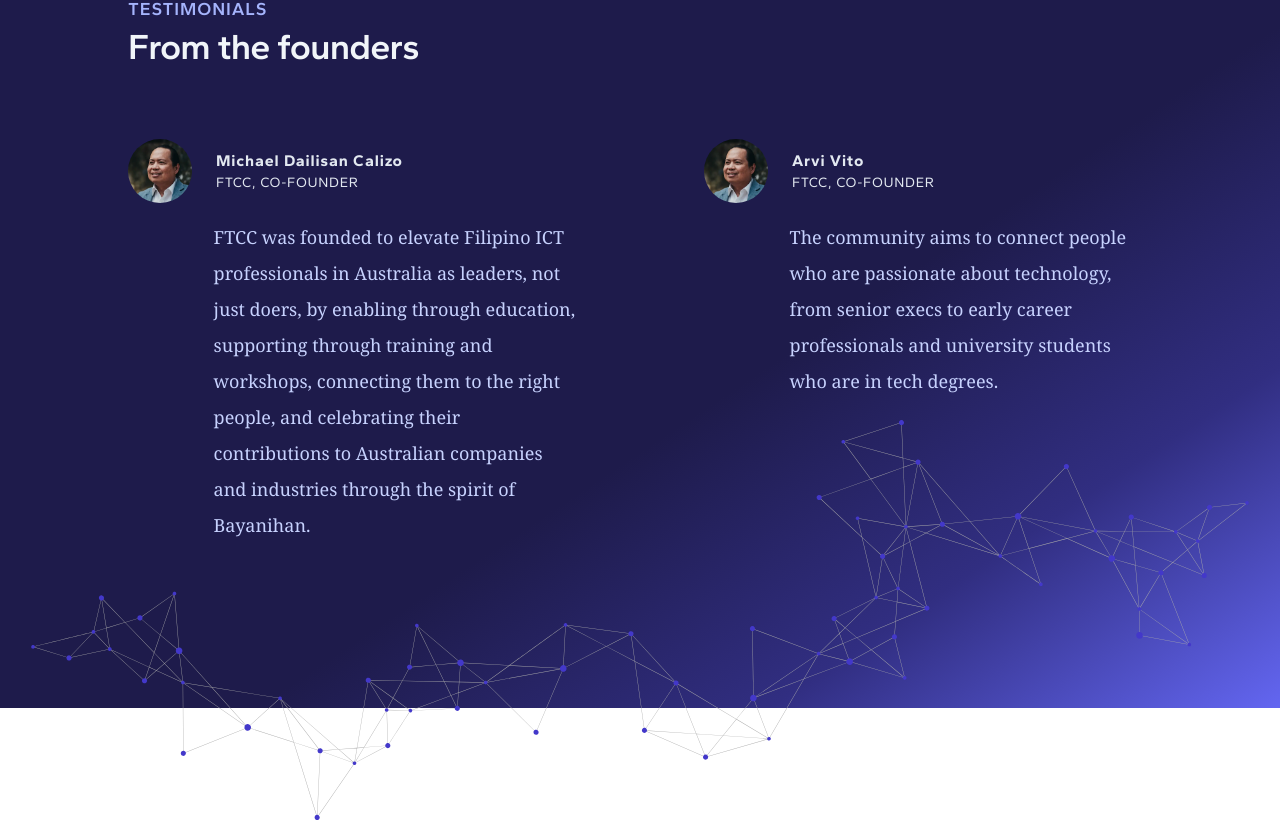
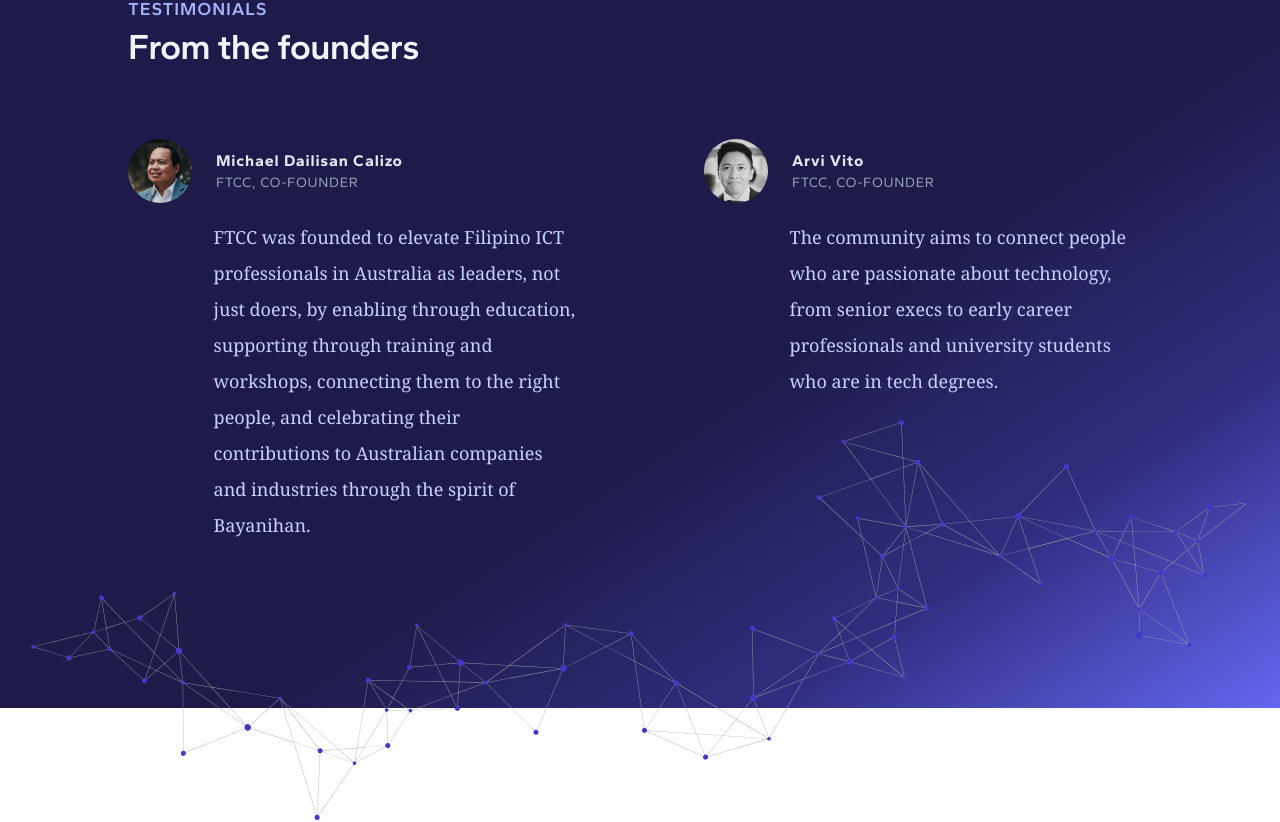
Before and after one commit to ftcc-devs/ftcc-next, a Next.js app: page / in a window 1280 px wide. Shown: the part 4399-5221 px from the top of the page. Built offline with nearby package versions, Linux system fonts and the light colour scheme.

Commit message:
added arvi photo, new og:image

```diff
--- a/src/app/data/TestimonialsData.tsx
+++ b/src/app/data/TestimonialsData.tsx
@@ -1,3 +1,6 @@
+import michaelprofile from '/public/assets/images/michael-profile-01.webp'
+import arviprofile from '/public/assets/images/arvi-profile-01.webp'
+
 const testimonials: Testimonial[] = [
   {
     id: '1',
@@ -8,7 +11,7 @@
     link1: '',
     link2: '',
     link3: 'string',
-    avatar: 'michaelprofile',
+    avatar: michaelprofile,
   },
   {
     id: '2',
@@ -19,7 +22,7 @@
     link1: '',
     link2: '',
     link3: 'string',
-    avatar: '',
+    avatar: arviprofile,
   },
 ]
 
--- a/src/app/parts/BackToTopButton.tsx
+++ b/src/app/parts/BackToTopButton.tsx
@@ -11,7 +11,6 @@
   const currentScroll = () => {
     let topAreaMax = 600;
     const scrollHeight = window.scrollY;
-    console.log(isTopArea);
 
     if (scrollHeight < topAreaMax) {
       setIsTopArea(true);
--- a/src/app/parts/Footer.tsx
+++ b/src/app/parts/Footer.tsx
@@ -8,7 +8,7 @@
 
         <div id="footer-quote" className='text-left sm:text-center w-full md:w-3/5 mb-16 md:mb-32'>
           <p className='text-lg lg:text-2xl tracking-tight'>“I am pleased that the growing tech community in Canberra decided to come together and strengthen our credentials as highly competent tech workers and movers.”</p>
-          <p className='uppercase text-sky-200 mt-8 text-sm tracking-wide'>Ambassador Ma. Hellen B. De La Vega</p>
+          <p className='uppercase text-slate-400 mt-8 text-sm tracking-wide'>Ambassador Ma. Hellen B. De La Vega</p>
         </div>
 
         <div id="footer-menu-row" className='grid grid-cols-2 md:grid-cols-6 gap-4 lg:gap-8 text-md'>
--- a/src/app/parts/SectionTestimonial.tsx
+++ b/src/app/parts/SectionTestimonial.tsx
@@ -1,6 +1,5 @@
 import React from 'react'
 import Image from 'next/image';
-import michaelprofile from '../../../public/assets/images/michael-profile-01.webp'
 import testimonials from '../data/TestimonialsData';
 import HeadingSectionReverse from './HeadingSectionReverse';
 
@@ -13,7 +12,7 @@
         <div className='flex flex-row justify-start items-center gap-3 sm:gap-6 relative z-10'>
             <div className='w-16 h-16 rounded-full overflow-hidden'>
             <Image
-              src={michaelprofile}
+              src={t.avatar}
               alt={t.name}
               width={500}
               height={500}
@@ -21,7 +20,7 @@
           </div>
           <div className='flex flex-col justify-start items-start'>
             <p className='font-heading font-bold tracking-wider text-slate-200 text-base mb-0'>{t.name}</p>
-            <p className='font-heading uppercase tracking-wider text-slate-200 text-sm mb-0'>{t.ftccdesignation}</p>
+            <p className='font-heading uppercase tracking-wider text-slate-400 text-sm mb-0'>{t.ftccdesignation}</p>
           </div>
         </div>
 
--- a/src/app/types/global.d.ts
+++ b/src/app/types/global.d.ts
@@ -1,3 +1,4 @@
+import { StaticImageData } from "next/image";
 import { ObjectHTMLAttributes } from "react";
 
 export {};
@@ -63,7 +64,7 @@
     link1?: string;
     link2?: string;
     link3?: string;
-    avatar: string;
+    avatar: string | StaticImageData;
   }
 
   interface Heading {
```
Also changed, not shown: public/assets/images/arvi-profile-01.webp (added), src/app/opengraph-image.jpg.
